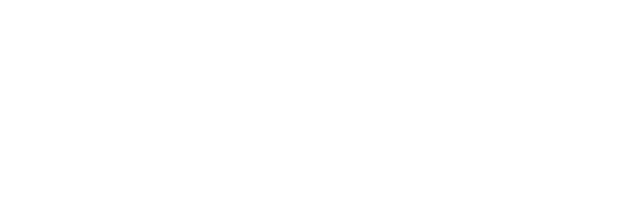
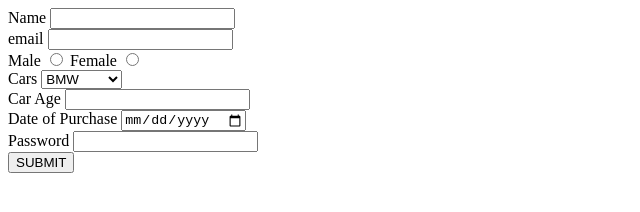
Before and after one commit to acciojob/car-insurance-form-Ananyahs, a website: page main.html in a window 1280 px wide. Shown: the whole page, without its empty margins (0-640 px from the left). Drawn offline with Linux system fonts and the light colour scheme.

Commit message:
created a submission

```diff
--- a/main.html
+++ b/main.html
@@ -8,6 +8,39 @@
 
 <body>
 	<!-- the entire body must be written by student -->
+
+ <form method="post">
+	<label for="name">Name</label>
+	<input type="text" id="name"> <br>
+
+	<label for="email">email</label>
+	<input type="email" id="email" required><br>
+
+	<label for="gender_m">Male</label>
+	<input type="radio" id="gender_m" name="gender" required>
+	<label for="gender_f">Female</label>
+	<input type="radio" id="gender_f" name="gender" required><br>
+
+	 <label for="cars">Cars</label>
+	<select id="cars">
+		<option value="BMW">BMW</option>
+		<option value="Audi">Audi</option>
+		<option value="Mercedez">Mercedez</option>
+	</select><br>
+
+	<label for="age">Car Age</label>
+	<input type="number" id="age" required><br>
+
+	<label for="dop">Date of Purchase</label>
+	<input type="date" id="dob" required><br>
+
+	<label for="password">Password</label>
+	<input type="password" id="password" required><br>
+
+	<button type="submit">SUBMIT</button>
+
+</form>
+
     <script type="text/javascript" src="./script.js">
 </script>
 
```
